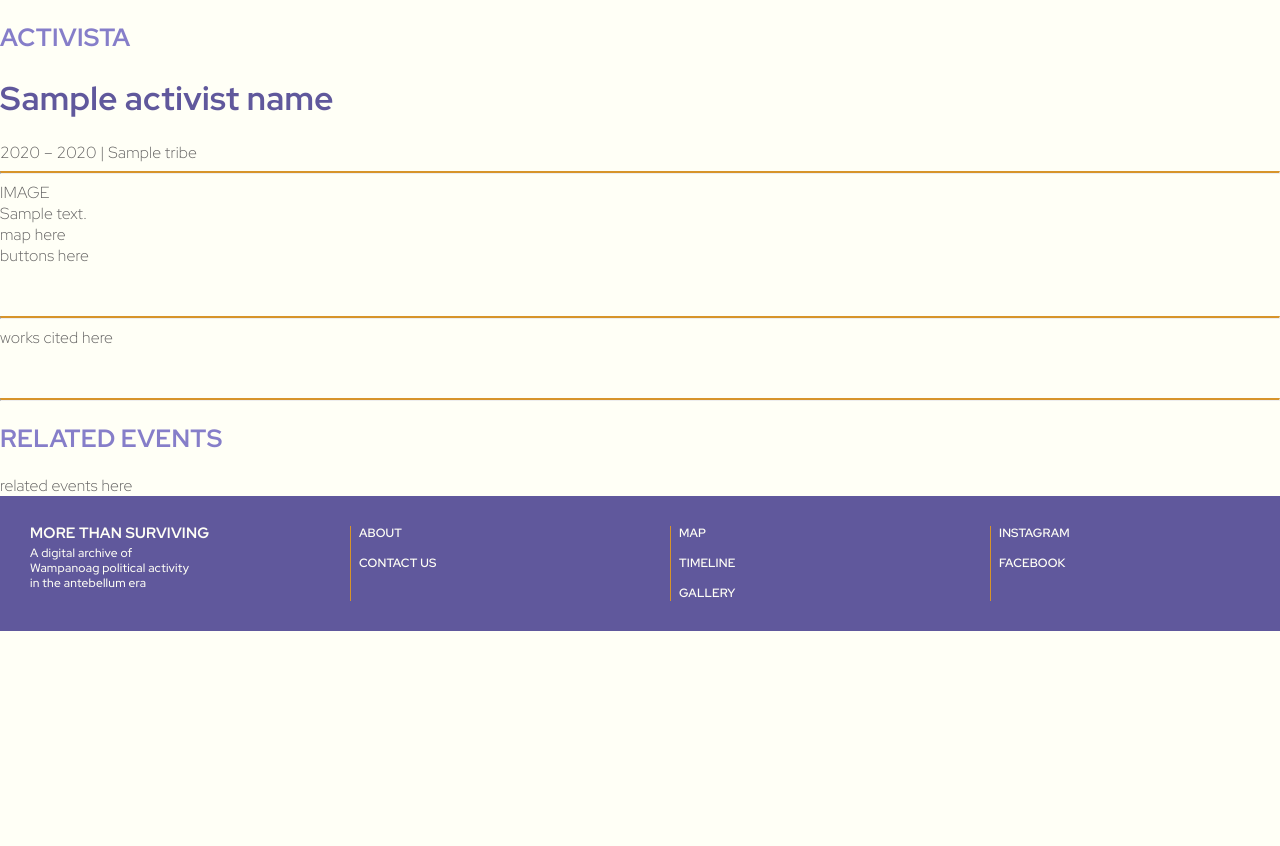
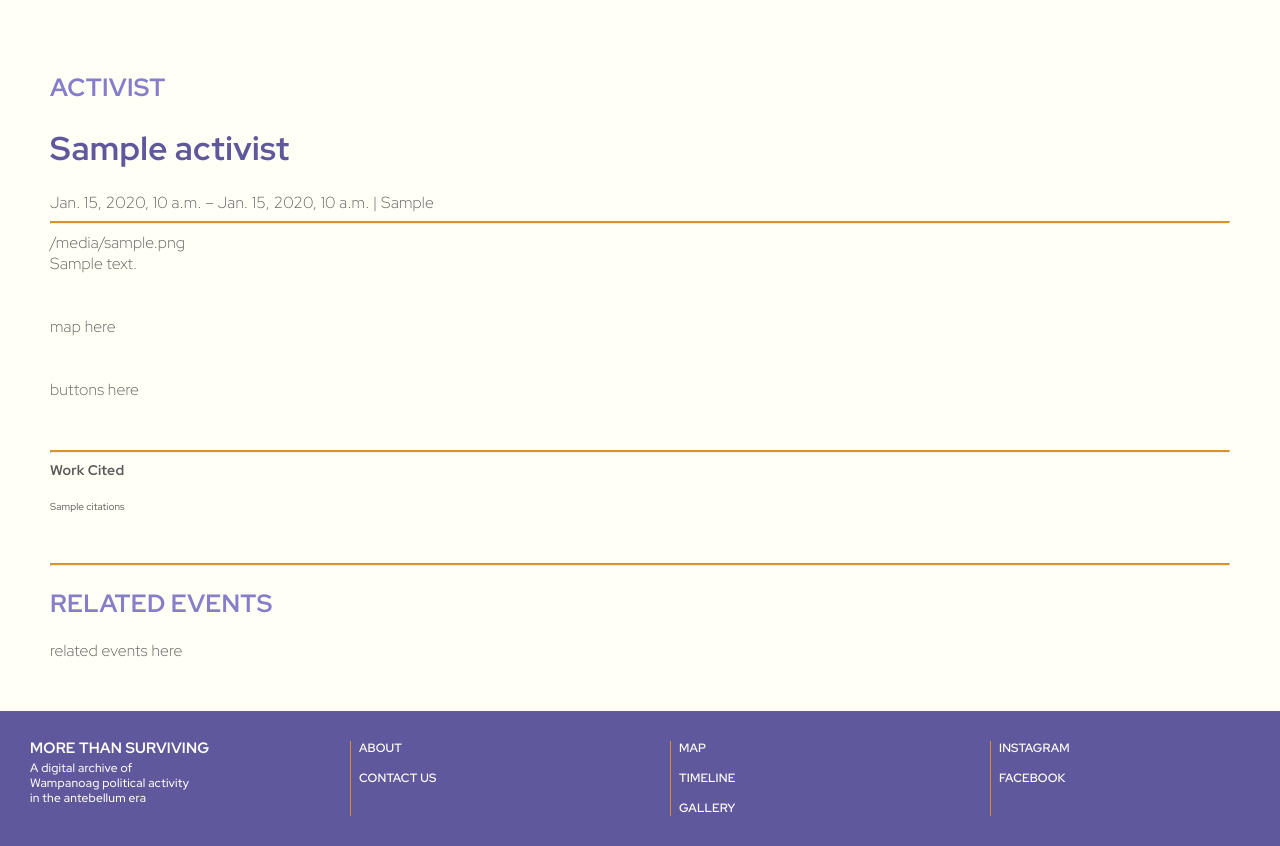
Before and after one commit to zeldaskywalker/more-than-surviving, a Django app: template mts-web-app/mts/templates/activist.html in a window 1280 px wide. Shown: the part 77-923 px from the top of the page. Before the commit the page ends 708 px from the top, so only its background shows below. Run offline with Django 4.2, Linux system fonts and the light colour scheme; the template is opened without the code that fills it: most values are stand-ins (such as "Sample title", 1, 10 or a date in 2020); data that the repository does not hold is empty; some libraries are stand-ins or nearby versions.

Commit message:
Update front-end views, including templates for activist and event pages.

```diff
--- a/mts-web-app/mts/models.py
+++ b/mts-web-app/mts/models.py
@@ -14,7 +14,7 @@ class Activists(models.Model):
     name = models.CharField(max_length=100)
     event_ids = models.JSONField()
     image_ids = models.JSONField()
-    tribal_affiliation = models.JSONField(blank=True)
+    tribal_affiliations = models.JSONField(blank=True)
     date_of_birth = models.DateField()
     date_of_birth_accuracy = models.CharField(
         max_length=5,
--- a/mts-web-app/mts/static/css/site.css
+++ b/mts-web-app/mts/static/css/site.css
@@ -170,7 +170,19 @@ button {
     padding: 50px;
 }
 
+.page-container {
+    padding: 50px;
+}
+
 #about-page-container {
+    padding: 50px;
+}
+
+#activist-page-container {
+    padding: 50px;
+}
+
+#event-page-container {
     padding: 50px;
 }
 
@@ -245,6 +257,17 @@ button {
     padding-right: 200px;
 }
 
+.works-cited {
+    font-weight: 700;
+    font-size: 14px;
+}
+
+.citations {
+    font-weight: 400;
+    font-size: 10px;
+    letter-spacing: 0.11px;
+}
+
 .nav {
     opacity: 1;
     font-size: 13px;
--- a/mts-web-app/mts/templates/activist.html
+++ b/mts-web-app/mts/templates/activist.html
@@ -1,26 +1,30 @@
 {% extends 'base.html' %}
 
 {% block content %}
-<div>
+<div id="activist-page-container">
     <div>
-        <h2>ACTIVISTA</h2>
+        <h2>ACTIVIST</h2>
     </div>
     <div>
-        <h1>{{activist_name}}</h1>
+        <h1>{{ activists.name }}</h1>
     </div class="caption">
     <div>
-        {{birth_year}} – {{death_year}} | {{tribe}}
+        {{ activists.date_of_birth }} – {{ activists.date_of_death }} | {{ activists.tribal_affiliations }}
     </div>
     <hr id="about-hr">
     <div>
-        IMAGE
+        {{ activists.image_ids }}
     </div>
     <div>
-        {{long_bio}}
+        {{ activists.long_bio }}
     </div>
+    <br>
+    <br>
     <div>
         map here
     </div>
+    <br>
+    <br>
     <div>
         buttons here
     </div>
@@ -28,7 +32,9 @@
     <br>
     <hr id="about-hr">
     <div>
-        works cited here
+        <div class="works-cited">Work Cited</div>
+        <br>
+        <div class="citations">{{ activists.citations }}</div>
     </div>
     <br>
     <br>
--- a/mts-web-app/mts/templates/map.html
+++ b/mts-web-app/mts/templates/map.html
@@ -6,7 +6,7 @@
 <link href="https://api.mapbox.com/mapbox-gl-js/v2.13.0/mapbox-gl.css" rel="stylesheet">
 <script src="https://api.mapbox.com/mapbox-gl-js/v2.13.0/mapbox-gl.js"></script>
 <style>
-    #map { position: absolute; top: 100; bottom: 0; width: 95%; }
+    #map { width: 95% }
 </style>
 </head>
 <div id="timeline-page-container">
@@ -22,7 +22,7 @@
     <hr>
     ISSUE KEY
     <hr>
-    <div id="map" style="height: auto;"></div>
+    <div id="map"></div>
 </div>
 <script>
 // TO MAKE THE MAP APPEAR YOU MUST
--- a/mts-web-app/mts/urls.py
+++ b/mts-web-app/mts/urls.py
@@ -9,4 +9,6 @@ urlpatterns = [
     path('gallery/', views.GalleryView.as_view(), name='gallery'),
     path('glossary/', views.GlossaryView.as_view(), name='glossary'),
     path('about/', views.AboutView.as_view(), name='about'),
+    path('event/<str:pk>/', views.EventView.as_view(), name='event'),
+    path('activist/<str:pk>/', views.ActivistView.as_view(), name='activist'),
 ]
```
Also changed, not shown: mts-web-app/mts/templates/event.html (+12 -6 lines), mts-web-app/mts/templates/gallery.html (+6 -1 lines), mts-web-app/mts/views.py (+10 -0 lines), 1 other file.
